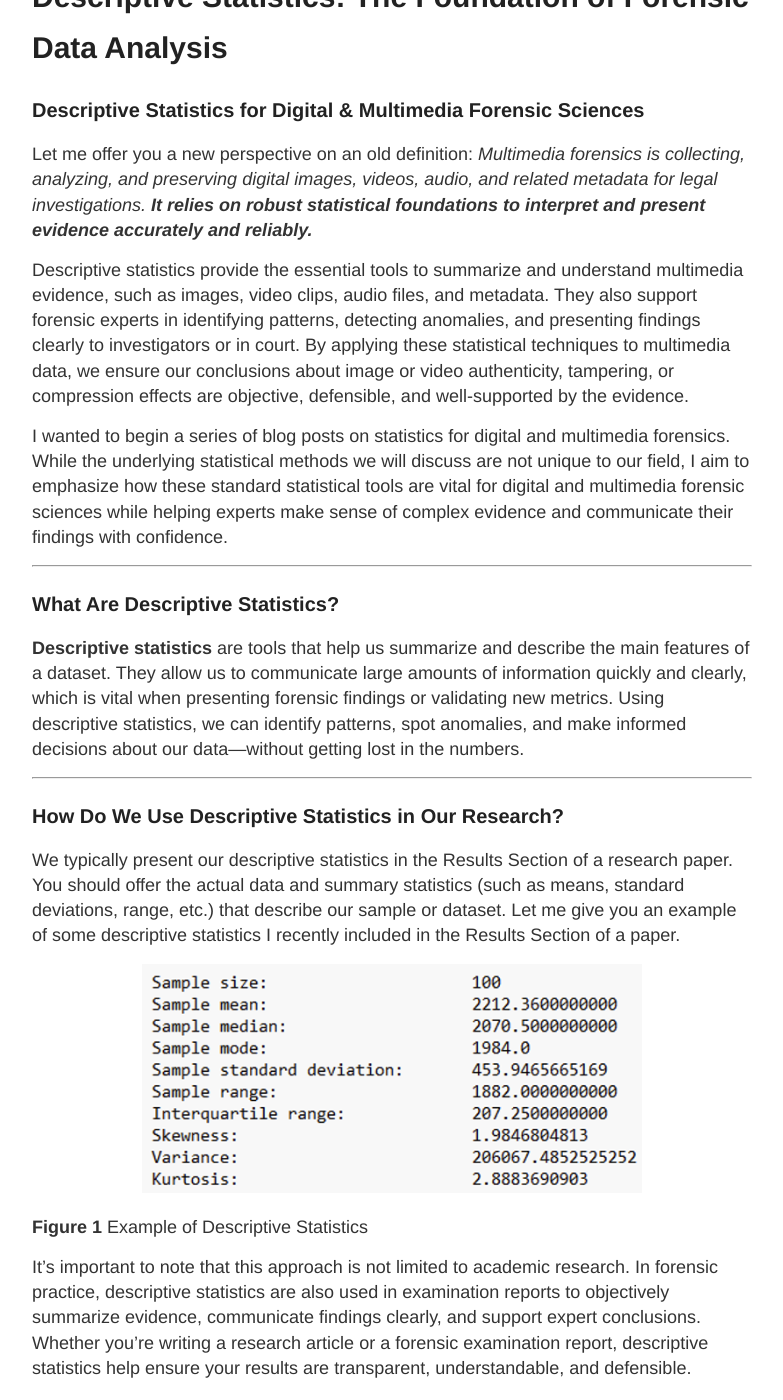
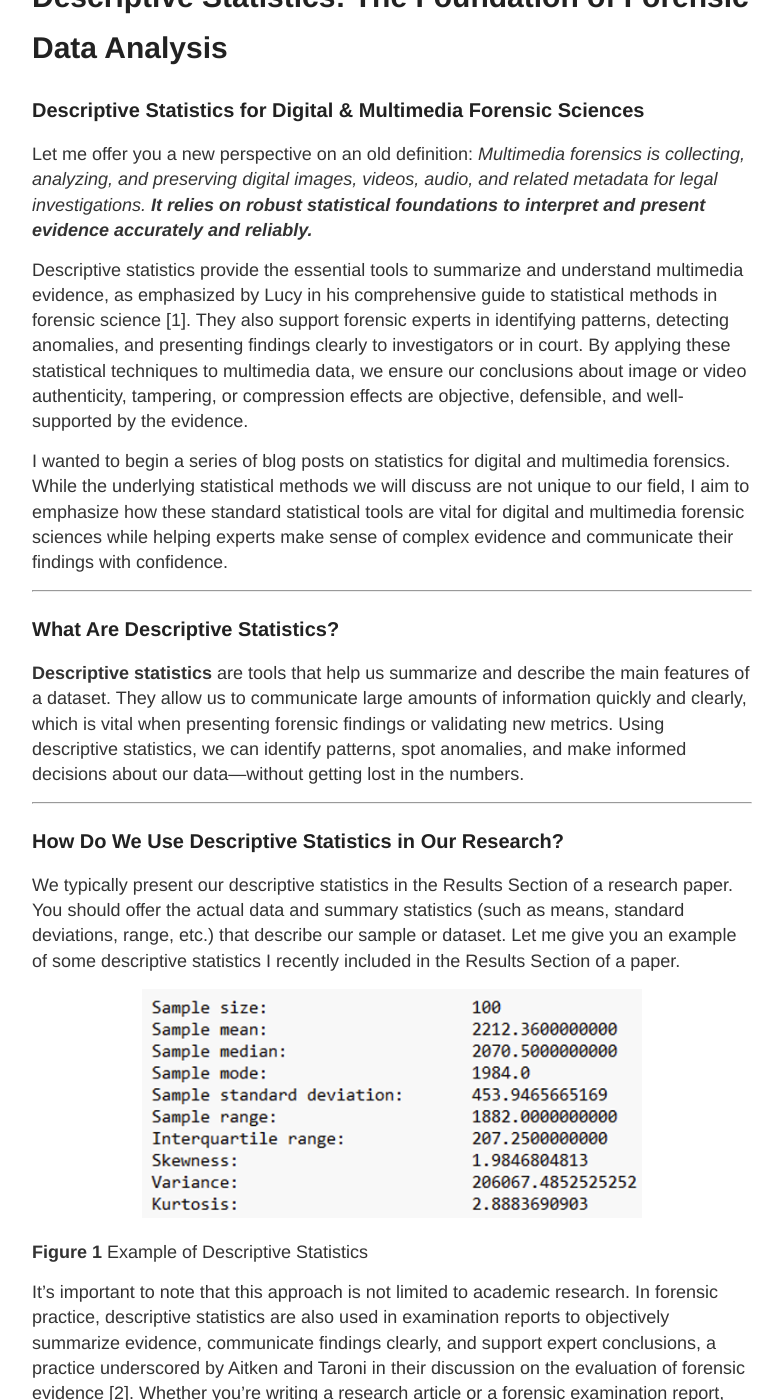
Before and after one commit to ronin4n6labs/Ronin4n6Labs.github.io, a Jekyll site: the page built from _posts/2025-05-26-Descriptive-Stats-Post.md, in a window 1280 px wide and 1400 px high, scrolled down 303 px. Shown: the whole window, without its empty margins (248-1031 px from the left). Built offline with Jekyll 4.4.1, drawn with Linux system fonts in a browser that asks for light colours; some of the changed text lies outside the part shown.

Commit message:
Updated content in Descriptive Statistics blog post

```diff
--- a/_posts/2025-05-26-Descriptive-Stats-Post.md
+++ b/_posts/2025-05-26-Descriptive-Stats-Post.md
@@ -9,7 +9,7 @@
 
 Let me offer you a new perspective on an old definition: *Multimedia forensics is collecting, analyzing, and preserving digital images, videos, audio, and related metadata for legal investigations. **It relies on robust statistical foundations to interpret and present evidence accurately and reliably.***
 
-Descriptive statistics provide the essential tools to summarize and understand multimedia evidence, such as images, video clips, audio files, and metadata. They also support forensic experts in identifying patterns, detecting anomalies, and presenting findings clearly to investigators or in court. By applying these statistical techniques to multimedia data, we ensure our conclusions about image or video authenticity, tampering, or compression effects are objective, defensible, and well-supported by the evidence.
+Descriptive statistics provide the essential tools to summarize and understand multimedia evidence, as emphasized by Lucy in his comprehensive guide to statistical methods in forensic science [1]. They also support forensic experts in identifying patterns, detecting anomalies, and presenting findings clearly to investigators or in court. By applying these statistical techniques to multimedia data, we ensure our conclusions about image or video authenticity, tampering, or compression effects are objective, defensible, and well-supported by the evidence.
 
 I wanted to begin a series of blog posts on statistics for digital and multimedia forensics. While the underlying statistical methods we will discuss are not unique to our field, I aim to emphasize how these standard statistical tools are vital for digital and multimedia forensic sciences while helping experts make sense of complex evidence and communicate their findings with confidence.
 
@@ -29,7 +29,7 @@
 
 **Figure 1** Example of Descriptive Statistics
 
-It’s important to note that this approach is not limited to academic research. In forensic practice, descriptive statistics are also used in examination reports to objectively summarize evidence, communicate findings clearly, and support expert conclusions. Whether you’re writing a research article or a forensic examination report, descriptive statistics help ensure your results are transparent, understandable, and defensible.
+It’s important to note that this approach is not limited to academic research. In forensic practice, descriptive statistics are also used in examination reports to objectively summarize evidence, communicate findings clearly, and support expert conclusions, a practice underscored by Aitken and Taroni in their discussion on the evaluation of forensic evidence [2]. Whether you’re writing a research article or a forensic examination report, descriptive statistics help ensure your results are transparent, understandable, and defensible.
 
 Now that we’ve seen an example of descriptive statistics in action (Figure 1) let’s examine each statistic in more detail and consider how it contributes to our understanding of the data.
 
@@ -132,3 +132,10 @@
 In the Discussion section, we would then dig deeper into the meaning of these statistics, exploring what they reveal about the data’s central tendency, variability, and distribution. We will expand on these descriptive findings to further enhance our understanding by visualizing the data using box plots (to highlight range and IQR) and bell curves (to illustrate skewness, variance, and kurtosis). These visual tools help reveal patterns and outliers that simple numerical summaries may not fully capture.
 
 Stay tuned for our next post, where we will explore these advanced descriptive statistics and data visualization techniques!
+
+---
+### References
+
+[1] Lucy, D. (2005). Introduction to statistics for forensic scientists. John Wiley & Sons.
+
+[2]  Aitken, C., & Taroni, F. (2004). Statistics and the evaluation of evidence for forensic scientists (2nd ed.). Wiley. https://doi.org/10.1002/0470011238
```
